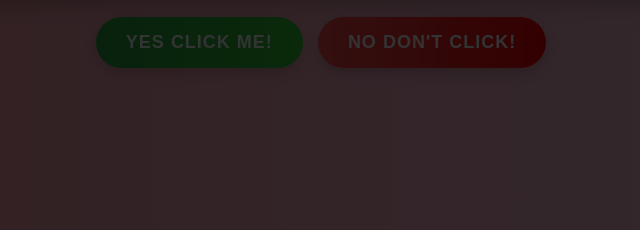
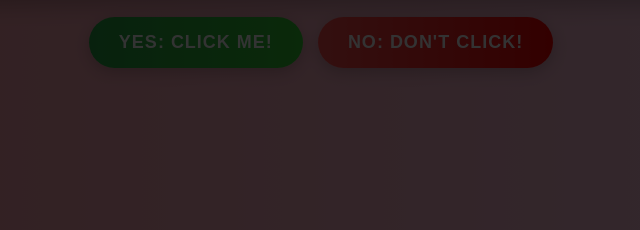
Before and after one commit to Theekshana2907/Divya, a plain HTML site: page index.html in a window 1280 px wide. Shown: the part 567-797 px from the top of the page, 319-959 px from the left. Drawn offline with Linux system fonts and the light colour scheme.

Commit message:
Update index.html

```diff
--- a/index.html
+++ b/index.html
@@ -144,11 +144,11 @@
 
     <div class="buttons">
         <button id="yes" onclick="changeYesText()">
-            <span class="label">YES</span>
+            <span class="label">YES:  </span>
             <span class="message">Click me!</span>
         </button>
         <button id="no" onclick="shrinkNoButton()">
-            <span class="label">NO</span>
+            <span class="label">NO:  </span>
             <span class="message">Don't click!</span>
         </button>
     </div>
```
